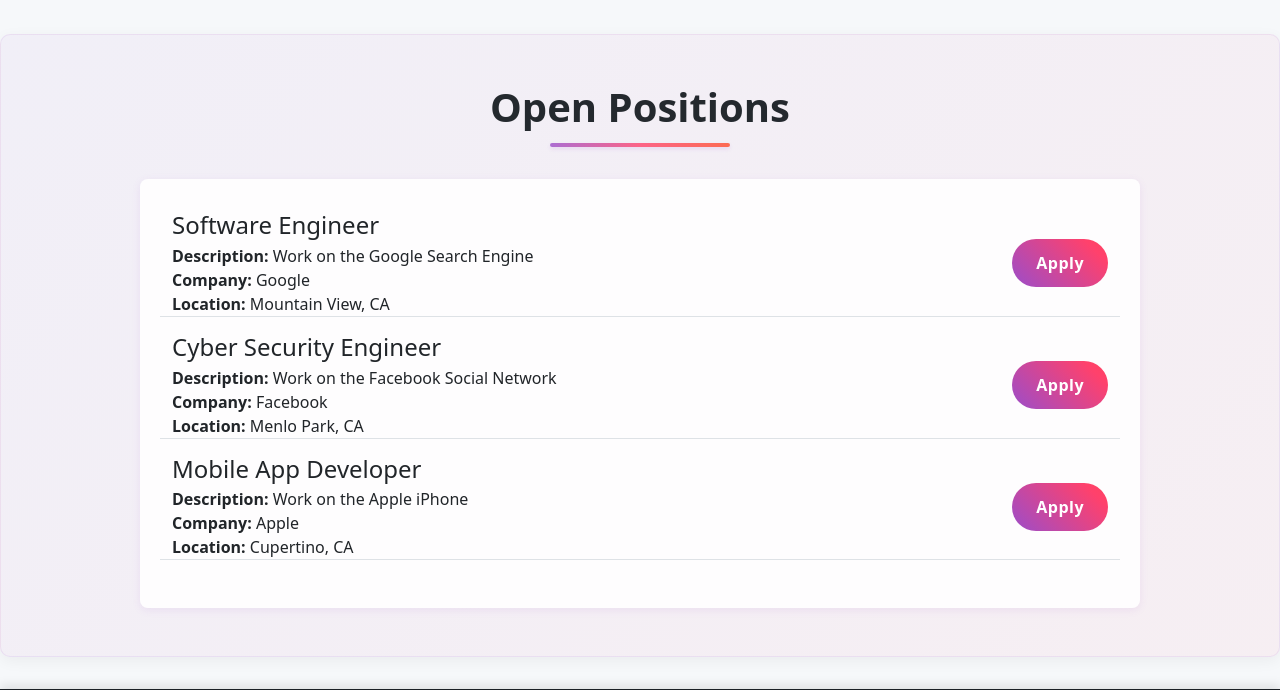
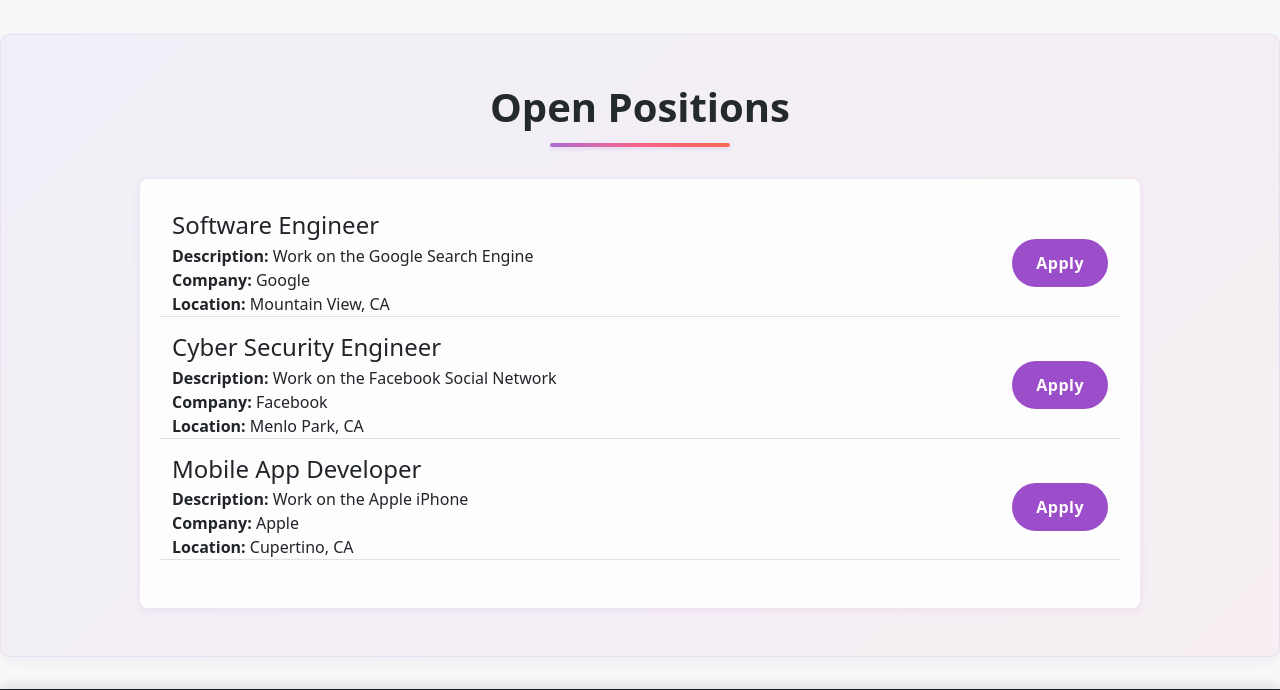
Before and after one commit to Uvindu-Chamath/my-website, a Flask app: page / in a window 1280 px wide. Shown: the part 269-959 px from the top of the page. Run offline with Flask 3, Linux system fonts and the light colour scheme.

Commit message:
refactor button styles for improved animations and hover effects; updated background colors and transitions

```diff
--- a/templates/jobs.html
+++ b/templates/jobs.html
@@ -1,12 +1,22 @@
 <style>
+    @keyframes pulse {
+        0% { transform: scale(1); }
+        50% { transform: scale(1.05); }
+        100% { transform: scale(1); }
+    }
+
+    @keyframes clickEffect {
+        0% { transform: scale(0.95); }
+        100% { transform: scale(1); }
+    }
+
     .btn-apply {
-        background: linear-gradient(45deg, #9b4dca 0%, #ff416c 50%, #ff4b2b 100%);
-        background-size: 200% auto;
+        background: #9b4dca;
         border: none;
         color: white;
         padding: 0.75rem 1.5rem;
         border-radius: 25px;
-        transition: all 0.5s ease;
+        transition: all 0.3s cubic-bezier(0.4, 0, 0.2, 1);
         font-weight: 600;
         letter-spacing: 0.5px;
         position: relative;
@@ -14,33 +24,24 @@
         z-index: 1;
         text-decoration: none;
         display: inline-block;
+        cursor: pointer;
     }
 
     .btn-apply:hover {
-        background-position: right center;
-        transform: translateY(-3px);
+        background: #8a44b5;
+        transform: translateY(-2px);
         box-shadow: 0 7px 20px rgba(155, 77, 202, 0.3);
         color: white;
+        animation: pulse 1s infinite;
     }
 
     .btn-apply:active {
-        transform: translateY(-1px);
+        transform: translateY(0);
+        animation: clickEffect 0.2s ease-out;
     }
 
     .btn-apply::before {
-        content: '';
-        position: absolute;
-        top: 0;
-        left: -100%;
-        width: 100%;
-        height: 100%;
-        background: linear-gradient(90deg, rgba(255,255,255,0.2), rgba(255,255,255,0));
-        transform: skewX(-25deg);
-        transition: 0.5s;
-    }
-
-    .btn-apply:hover::before {
-        left: 100%;
+        display: none;
     }
 </style>
 
```
Also changed, not shown: templates/home.html (+19 -7 lines).
